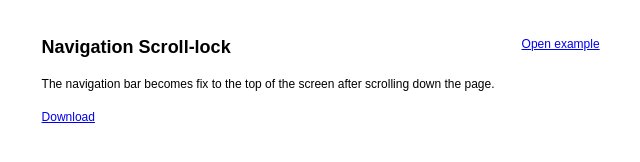
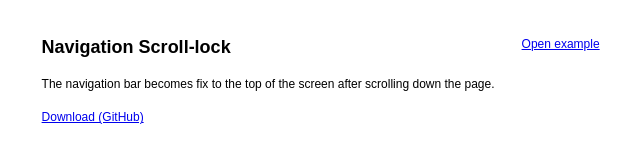
Before and after one commit to WoollyMittens/useful-scrolllock, a plain HTML site: page index.html in a window 1280 px wide. Shown: the full height of the page, 128-768 px from the left. Drawn offline with Linux system fonts and the light colour scheme.

```diff
--- a/index.html
+++ b/index.html
@@ -23,7 +23,7 @@
 			<article>
 				<h2>Navigation Scroll-lock</h2>
 				<p>The navigation bar becomes fix to the top of the screen after scrolling down the page.</p>
-				<p><a class="button downloadButton" href="http://www.woollymittens.nl/downloads/countdown.zip" target="_blank">Download</a></p>
+				<p><a class="button downloadButton" href="http://github.com/WoollyMittens/useful-countdown" target="_blank">Download (GitHub)</a></p>
 			</article>
 			<aside>
 				<p><a class="button" href="./example.html">Open example</a></p>
--- a/scss/scrolllock.scss
+++ b/scss/scrolllock.scss
@@ -1,12 +1,9 @@
 /*
 	Example Styling for Navigation Scroll-lock
 */
-
 @media all {
-
 	@import "compass/css3";
 	@import "compass/utilities";
-
 	html {
 		font-family : Sans-Serif;
 		font-size : 75%;
@@ -58,7 +55,6 @@
 			height : 64px;
 		}
 	}
-
 }
 @media (min-width: 1200px) {}
 @media (min-width: 980px) and (max-width: 1199px) {}
```
